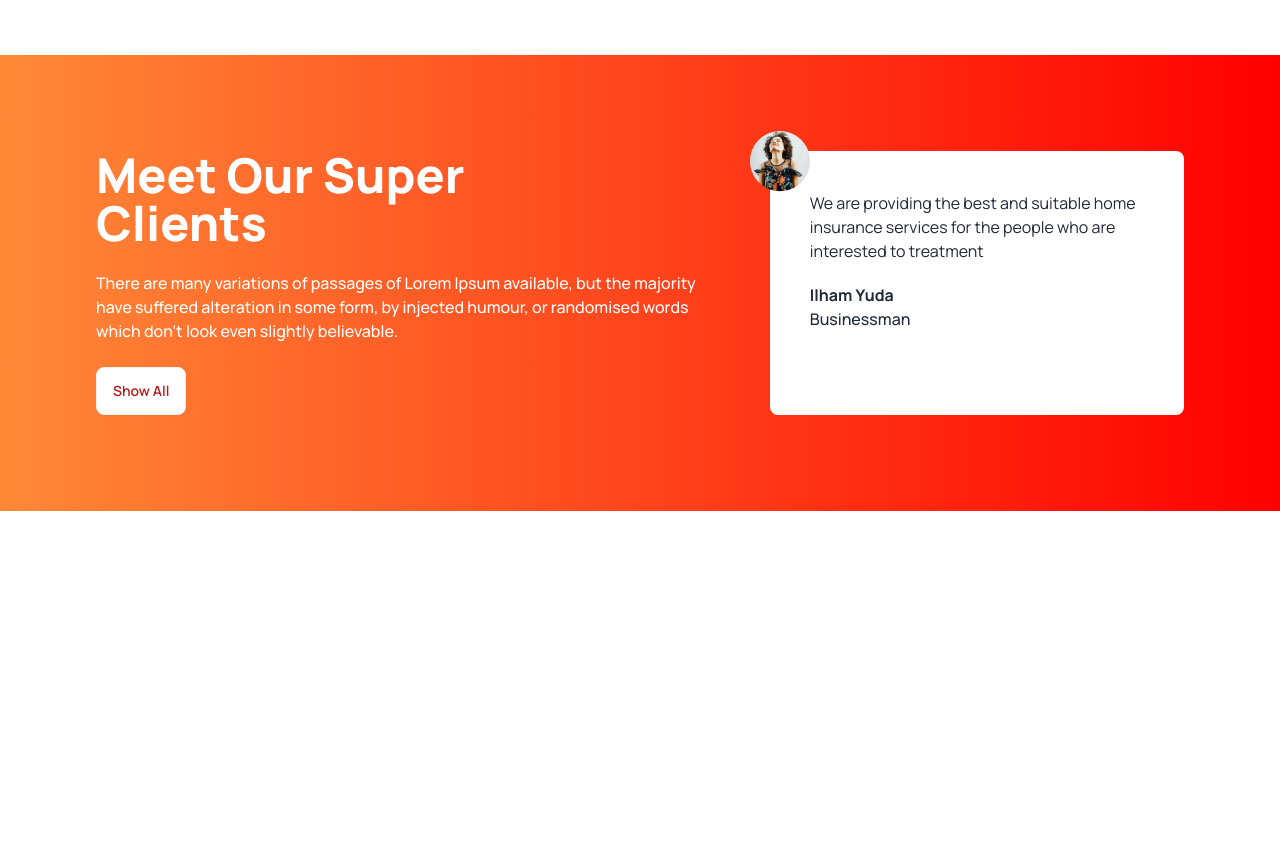
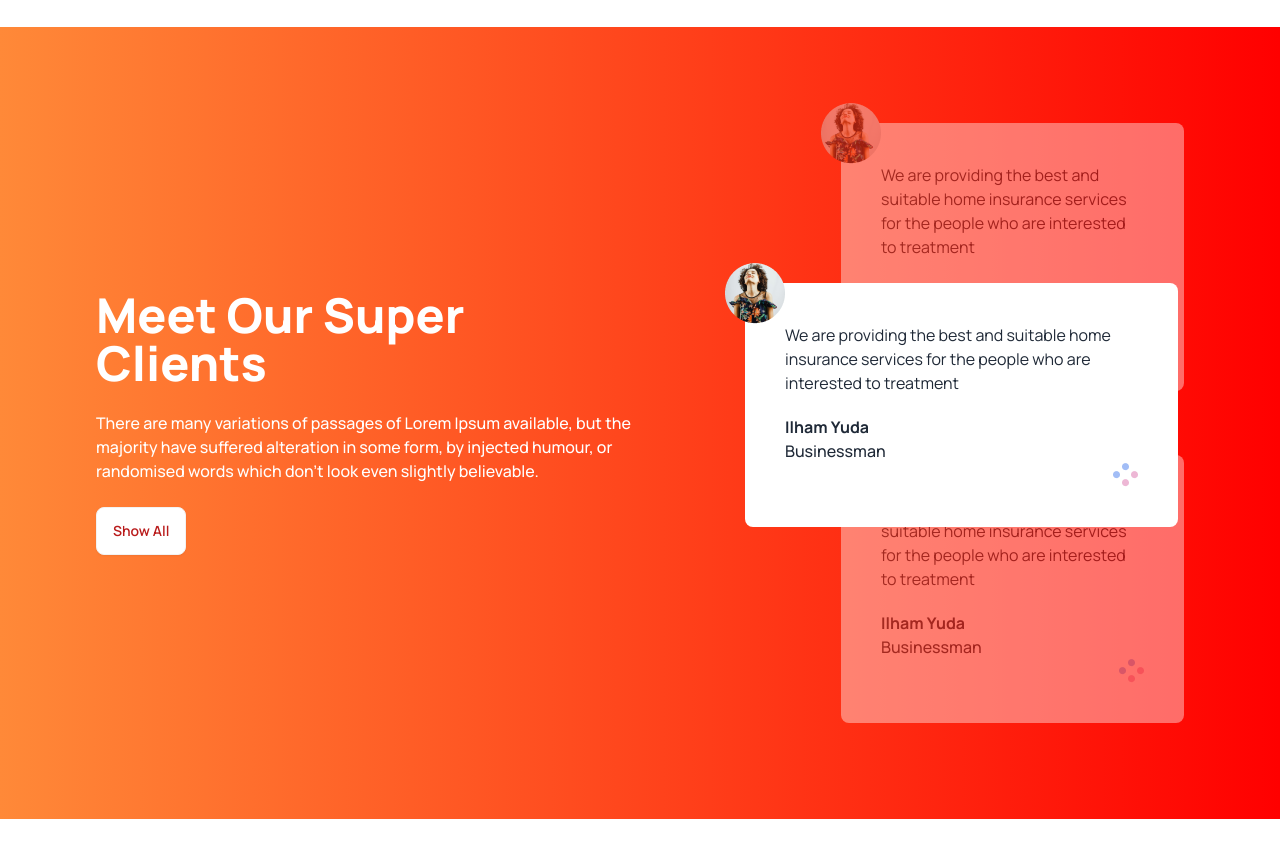
Before and after one commit to arifulislamk/tea-house-website, a plain HTML site: page index.html in a window 1280 px wide. Shown: the part 1920-2778 px from the top of the page. Before the commit the page ends 2527 px from the top, so only its background shows below. Drawn offline with nearby package versions, Linux system fonts and the light colour scheme.

Commit message:
added position in review section

```diff
--- a/index.html
+++ b/index.html
@@ -43,8 +43,8 @@
 <body class="font-manrope">
     <header class="container mx-auto">
         <nav>
-            <div class="hero">
-                <div class="hero-content flex-col lg:flex-row lg:p-14">
+            <div class="">
+                <div class="flex justify-between flex-col lg:flex-row lg:p-14">
                     <div class="space-y-7">
                         <h1 class="text-7xl font-extrabold">It's good <br>
                             tea time at The <br>
@@ -145,24 +145,63 @@
         </section>
         <!-- customers review  -->
         <section class="my-24 gap-14 p-24 flex flex-col md:flex-row bg-gradient-to-r from-[#FF8938] to-[#F00]">
+            <div class="flex items-center lg:pr-28">
                 <div class="space-y-6">
                     <h2 class="text-5xl font-extrabold text-white ">Meet Our Super
                         <br>
-                    Clients</h2>
+                        Clients
+                    </h2>
                     <p class="font-medium text-white">There are many variations of passages of Lorem Ipsum available, but
                         the majority have suffered
                         alteration in some form, by injected humour, or randomised words which don't look even slightly
                         believable. </p>
                     <button class="btn text-red-700 bg-white">Show All</button>
                 </div>
-            <div class=" relative bg-white p-10 rounded-lg">
+            </div>
+
+            <!-- review -->
+            <div class="relative">
+                <!-- next review -->
+                <div class=" mb-16 z-10 relative opacity-40 bg-white p-10 rounded-lg">
                     <img class="absolute -left-5 -top-5" src="./images/client.png" alt="">
-                <p class="">We are providing the best and suitable home insurance services for the people who are interested to
+                    <p class="">We are providing the best and suitable home insurance services for the people who are
+                        interested to
                         treatment</p>
                     <h2 class="font-bold mt-5">Ilham Yuda</h2>
                     <p class="font-medium">Businessman</p>
+                    <div class="flex justify-end">
+                        <img src="./images/circles.png" alt="">
+                    </div>
 
                 </div>
+                <!--  current review  -->
+                <div class="absolute z-20 top-40 lg:-left-24 lg:w-[433px] bg-white p-10 rounded-lg">
+                    <img class="absolute -left-5 -top-5" src="./images/client.png" alt="">
+                    <p class="">We are providing the best and suitable home insurance services for the people who are
+                        interested to
+                        treatment</p>
+                    <h2 class="font-bold mt-5">Ilham Yuda</h2>
+                    <p class="font-medium">Businessman</p>
+                    <div class="flex justify-end">
+                        <img src="./images/circles.png" alt="">
+                    </div>
+
+                </div>
+                <!-- previeus review  -->
+                <div class=" relative z-10 opacity-40 bg-white p-10 rounded-lg">
+                    <img class="absolute -left-5 -top-5" src="./images/client.png" alt="">
+                    <p class="">We are providing the best and suitable home insurance services for the people who are
+                        interested to
+                        treatment</p>
+                    <h2 class="font-bold mt-5">Ilham Yuda</h2>
+                    <p class="font-medium">Businessman</p>
+                    <div class="flex justify-end">
+                        <img src="./images/circles.png" alt="">
+                    </div>
+
+                </div>
+            </div>
+
         </section>
 
     </main>
```
Lines whose indentation alone changed are shown as unchanged.
